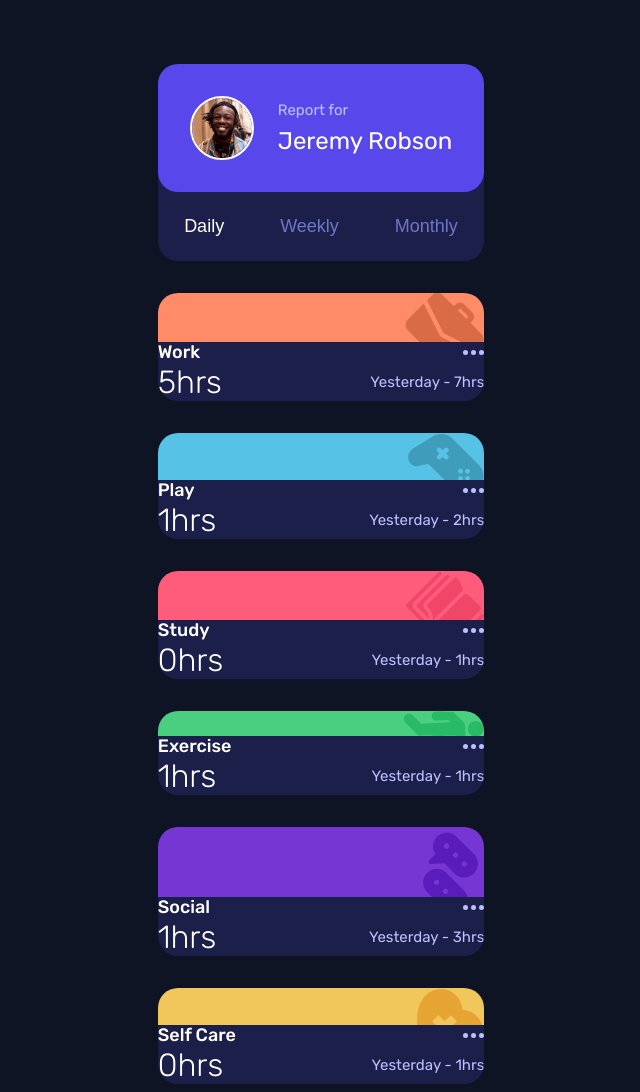
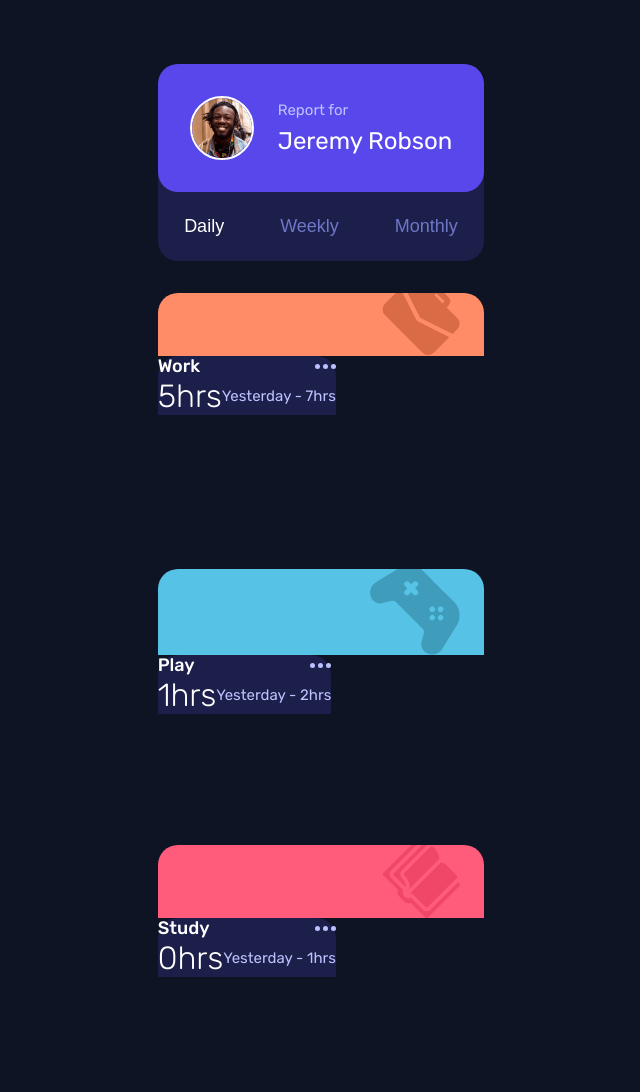
Before and after one commit to Sven-27/time-tracking-dashboard, a plain HTML site: page index.html in a window 1280 px wide. Shown: the top 1092 px of the page, without its empty margins (319-959 px from the left). Drawn offline with Linux system fonts and the light colour scheme.

Commit message:
resi zed icons

```diff
--- a/script.js
+++ b/script.js
@@ -7,11 +7,11 @@ const url = "./data.json";
 
 function showStats(statsData) {
   stats.innerHTML = statsData.map((item, i) => {
-    // console.log(`icon${i}`)
+    // console.log(`icon${i + 1}`)
     return `
     <div class="stats-container">
       <div class="stats-header" style="background-color: ${item.color}">
-        <img class="icon${i}" src="${item.icon}" alt="icon of topic">
+        <img class="icon${i + 1}" src="${item.icon}" alt="icon of topic">
       </div>
       <div class="stats-content">
         <div class="stats-title">
--- a/scss/_global.scss
+++ b/scss/_global.scss
@@ -73,18 +73,95 @@ body {
     .stats-container{
       border-radius: 20px;
       overflow: hidden;
+      height: clamp(160px, 27vw, 244px);
+      position: relative;
       .stats-header{
         display: flex;
         justify-content: flex-end;
+        padding-right: $s-300;
+        // height: 100%;
         overflow: hidden;
-        position: relative;
+        // z-index: -1;
 
-          img {
-              margin-bottom: -30px !important;
+        img {
+          // margin-bottom: -30px !important;
+
+          &.icon1{
+            margin-top: -15px;
+            width: 78px;
+
+            @media only screen and (width >= 768px){
+              width: 57.48px;
             }
+            @media only screen and (width >= 1200px) {
+              width: 78px;
+            }
+          }
+          &.icon2 {
+            margin-top: -5px;
+            width: 90px;
+
+            @media only screen and (width >=768px) {
+              width: 66.33px;
+            }
+
+            @media only screen and (width >=1200px) {
+              width: 90px;
+            }
+          }
+          &.icon3 {
+            margin-top: -5px;
+            width: 78px;
+
+            @media only screen and (width >=768px) {
+              width: 57.48px;
+            }
+
+            @media only screen and (width >=1200px) {
+              width: 78px;
+            }
+          }
+          &.icon4 {
+            width: 79.65px;
+
+            @media only screen and (width >=768px) {
+              width: 58.7px;
+            }
+
+            @media only screen and (width >=1200px) {
+              width: 79.65px;
+            }
+          }
+          &.icon5 {
+            width: 73.6px;
+
+            @media only screen and (width >=768px) {
+              width: 54.24px;
+            }
+
+            @media only screen and (width >=1200px) {
+              width: 73.6px;
+            }
+          }
+          &.icon6 {
+            width: 72px;
+
+            @media only screen and (width >=768px) {
+              width: 53.06px;
+            }
+
+            @media only screen and (width >=1200px) {
+              width: 72px;
+            }
+          }
+        }
       }
       .stats-content{
+        // display: flex;
+        position: absolute;
         background: $navy-900;
+        border-radius: 20px 20px 0 0;
+        // z-index: 1;
 
         .stats-title{
           display: flex;
```
Also changed, not shown: css/output.css, 1 other file.
